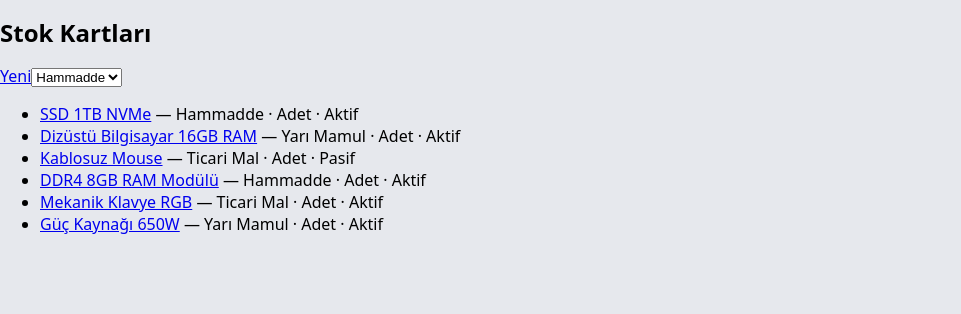
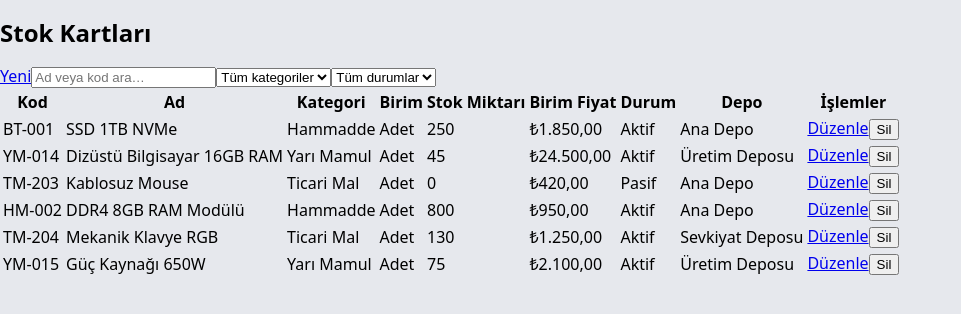
Before and after one commit to EniseAslan/Stok_Karti_Yonetim_Mod-l-, a React (Vite) app in the folder stok-karti/: page /stok-karti in a window 1280 px wide. Shown: the top 314 px of the page, without its empty margins (0-961 px from the left). Built offline with nearby package versions, Linux system fonts and the light colour scheme; data requests are answered from the project's data file.

Commit message:
feat: add table, search by name/code, filters and delete with notification to list page

```diff
--- a/stok-karti/src/api/stokKarti.api.ts
+++ b/stok-karti/src/api/stokKarti.api.ts
@@ -9,3 +9,12 @@ export async function getStokKartlari(): Promise<StokKarti[]> {
   }
   return res.json();
 }
+
+export async function deleteStokKarti(id: number): Promise<void> {
+  const res = await fetch(`${BASE_URL}/stokKartlari/${id}`, {
+    method: 'DELETE',
+  });
+  if (!res.ok) {
+    throw new Error(`Server error: ${res.status}`);
+  }
+}
--- /dev/null
+++ b/stok-karti/src/components/Notification.module.scss
@@ -0,0 +1,60 @@
+$color-success-bg: #e6f4ea;
+$color-success-text: #1e6b34;
+$color-success-border: #b7e1c1;
+$radius-sm: 6px;
+$radius-md: 8px;
+$space-sm: 12px;
+$space-md: 16px;
+
+.notification {
+  display: flex;
+  align-items: center;
+  justify-content: space-between;
+  gap: $space-sm;
+
+  margin: $space-sm 0;
+  padding: $space-sm $space-md;
+
+  border-radius: $radius-md;
+  line-height: 1.5;
+
+
+  &.success {
+    background: $color-success-bg;
+    color: $color-success-text;
+    border: 1px solid $color-success-border;
+  }
+}
+
+.close {
+  display: inline-flex;
+  align-items: center;
+  justify-content: center;
+
+
+  width: 32px;
+  height: 32px;
+
+  background: none;
+  border: none;
+  border-radius: $radius-sm;
+  font-size: 20px;
+  line-height: 1;
+  color: inherit;
+  cursor: pointer;
+
+  transition: background-color 0.15s ease, color 0.15s ease;
+
+  &:hover {
+    background: rgba(0, 0, 0, 0.06);
+  }
+
+  &:focus-visible {
+    outline: 2px solid currentColor;
+    outline-offset: 2px;
+  }
+
+  &:active {
+    background: rgba(0, 0, 0, 0.12);
+  }
+}
--- a/stok-karti/src/components/Notification.tsx
+++ b/stok-karti/src/components/Notification.tsx
@@ -0,0 +1,19 @@
+import styles from "./Notification.module.scss";
+
+interface NotificationProps {
+  message: string;
+  onClose: () => void;
+}
+
+function Notification({ message, onClose }: NotificationProps) {
+  return (
+    <div className={`${styles.notification} ${styles.success}`}>
+      <span>{message}</span>
+      <button className={styles.close} onClick={onClose}>
+        x
+      </button>
+    </div>
+  );
+}
+
+export default Notification;
--- a/stok-karti/src/features/stokKarti/list/StokKartiList.tsx
+++ b/stok-karti/src/features/stokKarti/list/StokKartiList.tsx
@@ -1,19 +1,31 @@
 import { useEffect, useState } from 'react';
 import { Link } from 'react-router-dom';
-import { getStokKartlari } from '../../../api/stokKarti.api';
+import { deleteStokKarti, getStokKartlari } from '../../../api/stokKarti.api';
+import Notification from '../../../components/Notification';
 import {
   BIRIM_LABEL,
   DURUM_LABEL,
+  DURUM_OPTIONS,
   KATEGORI_LABEL,
   KATEGORI_OPTIONS,
+  type Durum,
+  type Kategori,
   type StokKarti,
 } from '../../../types/stokKarti.types';
 import styles from './StokKartiList.module.scss';
+
+type KategoriFilter = Kategori | 'ALL';
+type DurumFilter = Durum | 'ALL';
 
 function StokKartiList() {
   const [items, setItems] = useState<StokKarti[]>([]);
   const [loading, setLoading] = useState<boolean>(true);
   const [error, setError] = useState<string | null>(null);
+
+  const [search, setSearch] = useState<string>('');
+  const [kategoriFilter, setKategoriFilter] = useState<KategoriFilter>('ALL');
+  const [durumFilter, setDurumFilter] = useState<DurumFilter>('ALL');
+  const [notification, setNotification] = useState<string | null>(null);
 
   useEffect(() => {
     const load = async () => {
@@ -29,14 +41,61 @@ function StokKartiList() {
     load();
   }, []);
 
+  const q = search.toLocaleLowerCase('tr-TR');
+
+  const filtered = items.filter((item) => {
+    const matchesSearch =
+      item.ad.toLocaleLowerCase('tr-TR').includes(q) ||
+      item.kod.toLocaleLowerCase('tr-TR').includes(q);
+    const matchesKategori =
+      kategoriFilter === 'ALL' || item.kategori === kategoriFilter;
+    const matchesDurum = durumFilter === 'ALL' || item.durum === durumFilter;
+    return matchesSearch && matchesKategori && matchesDurum;
+  });
+
+  const handleDelete = async (id: number) => {
+    const ok = window.confirm('Bu kaydı silmek istediğinize emin misiniz?');
+    if (!ok) return;
+
+    try {
+      await deleteStokKarti(id);
+      setItems((prev) => prev.filter((item) => item.id !== id));
+      setNotification('Kayıt silindi');
+      setTimeout(() => setNotification(null), 3000);
+    } catch {
+      window.alert('Silme işlemi başarısız oldu.');
+    }
+  };
+
   if (loading) return <p>Yükleniyor…</p>;
   if (error) return <p>Hata: {error}</p>;
 
   return (
     <div>
       <h1 className={styles.title}>Stok Kartları</h1>
+
+      {notification && (
+        <Notification
+          message={notification}
+          onClose={() => setNotification(null)}
+        />
+      )}
+
+      <div>
         <Link to="/stok-karti/yeni">Yeni</Link>
-      <select>
+
+        <input
+          type="text"
+          placeholder="Ad veya kod ara…"
+          value={search}
+          onChange={(e) => setSearch(e.target.value)}
+        />
+
+        <select
+          value={kategoriFilter}
+          onChange={(e) => setKategoriFilter(e.target.value as KategoriFilter)}
+        >
+          <option value="ALL">Tüm kategoriler</option>
           {KATEGORI_OPTIONS.map((o) => (
             <option key={o.value} value={o.value}>
               {o.label}
@@ -44,16 +103,63 @@ function StokKartiList() {
           ))}
         </select>
 
-      <ul>
-        {items.map((item) => (
-          <li key={item.id}>
-            <Link to={`/stok-karti/${item.id}`}>{item.ad}</Link>
-            {' — '}
-            {KATEGORI_LABEL[item.kategori]} · {BIRIM_LABEL[item.birim]} ·{' '}
-            {DURUM_LABEL[item.durum]}
-          </li>
+        <select
+          value={durumFilter}
+          onChange={(e) => setDurumFilter(e.target.value as DurumFilter)}
+        >
+          <option value="ALL">Tüm durumlar</option>
+          {DURUM_OPTIONS.map((o) => (
+            <option key={o.value} value={o.value}>
+              {o.label}
+            </option>
           ))}
-      </ul>
+        </select>
+      </div>
+
+      <table>
+        <thead>
+          <tr>
+            <th>Kod</th>
+            <th>Ad</th>
+            <th>Kategori</th>
+            <th>Birim</th>
+            <th>Stok Miktarı</th>
+            <th>Birim Fiyat</th>
+            <th>Durum</th>
+            <th>Depo</th>
+            <th>İşlemler</th>
+          </tr>
+        </thead>
+        <tbody>
+          {filtered.length === 0 ? (
+            <tr>
+              <td colSpan={9}>Kayıt bulunamadı.</td>
+            </tr>
+          ) : (
+            filtered.map((item) => (
+              <tr key={item.id}>
+                <td>{item.kod}</td>
+                <td>{item.ad}</td>
+                <td>{KATEGORI_LABEL[item.kategori]}</td>
+                <td>{BIRIM_LABEL[item.birim]}</td>
+                <td>{item.stokMiktari.toLocaleString('tr-TR')}</td>
+                <td>
+                  {item.birimFiyat.toLocaleString('tr-TR', {
+                    style: 'currency',
+                    currency: 'TRY',
+                  })}
+                </td>
+                <td>{DURUM_LABEL[item.durum]}</td>
+                <td>{item.depoAdi}</td>
+                <td>
+                  <Link to={`/stok-karti/${item.id}`}>Düzenle</Link>
+                  <button onClick={() => handleDelete(item.id)}>Sil</button>
+                </td>
+              </tr>
+            ))
+          )}
+        </tbody>
+      </table>
     </div>
   );
 }
```
Also changed, not shown: stok-karti/db.json (+12 -3 lines). Lines whose indentation alone changed are shown as unchanged.
